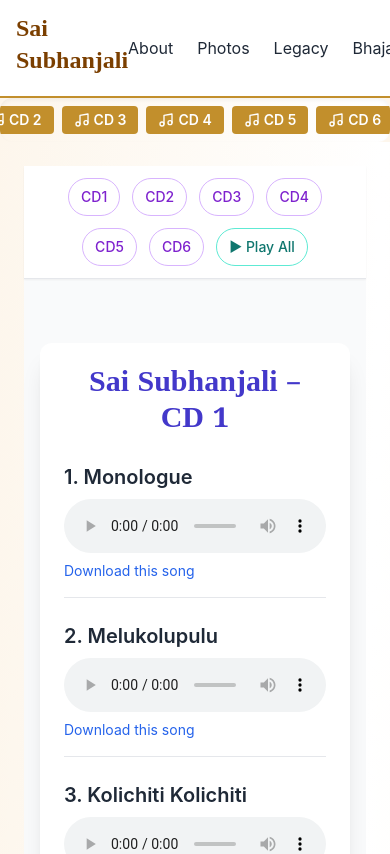
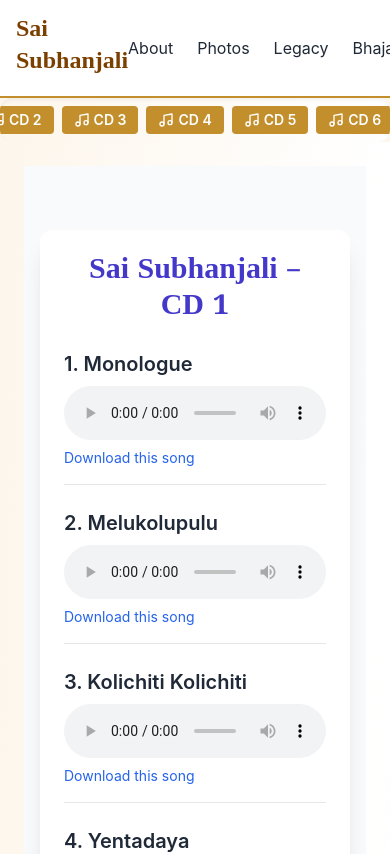
Before and after one commit to shekhar1971/saisubhanjali.com, a Next.js app: page /bhajans in a window 390 px wide. Shown: the top 854 px of the page. Built offline with nearby package versions, Linux system fonts and the light colour scheme.

Commit message:
Update page.tsx

```diff
--- a/app/bhajans/page.tsx
+++ b/app/bhajans/page.tsx
@@ -41,27 +41,6 @@ export default function BhajanPage() {
         </nav>
       </aside>
 
-      {/* -------------- MOBILE TOP NAV -------------- */}
-      <div className="sticky top-0 z-30 flex flex-wrap justify-center gap-3 border-b bg-white px-4 py-3 shadow-sm md:hidden">
-        {Array.from({ length: 6 }, (_, i) => (
-          <a
-            key={i}
-            href={`#cd${i + 1}`}
-            className="rounded-full border border-purple-300 px-3 py-2 text-sm font-medium text-purple-700 hover:bg-purple-100"
-          >
-            CD{i + 1}
-          </a>
-        ))}
-
-        {/* Play-All pill */}
-        <a
-          href="/bhajans/play-all"
-          className="rounded-full border border-teal-300 px-3 py-2 text-sm font-medium text-teal-700 hover:bg-teal-100"
-        >
-          ▶ Play All
-        </a>
-      </div>
-
       {/* -------------- MAIN CONTENT -------------- */}
       <main className="flex-1 space-y-20 px-4 py-4 md:px-8">
         <section id="cd1">
```
